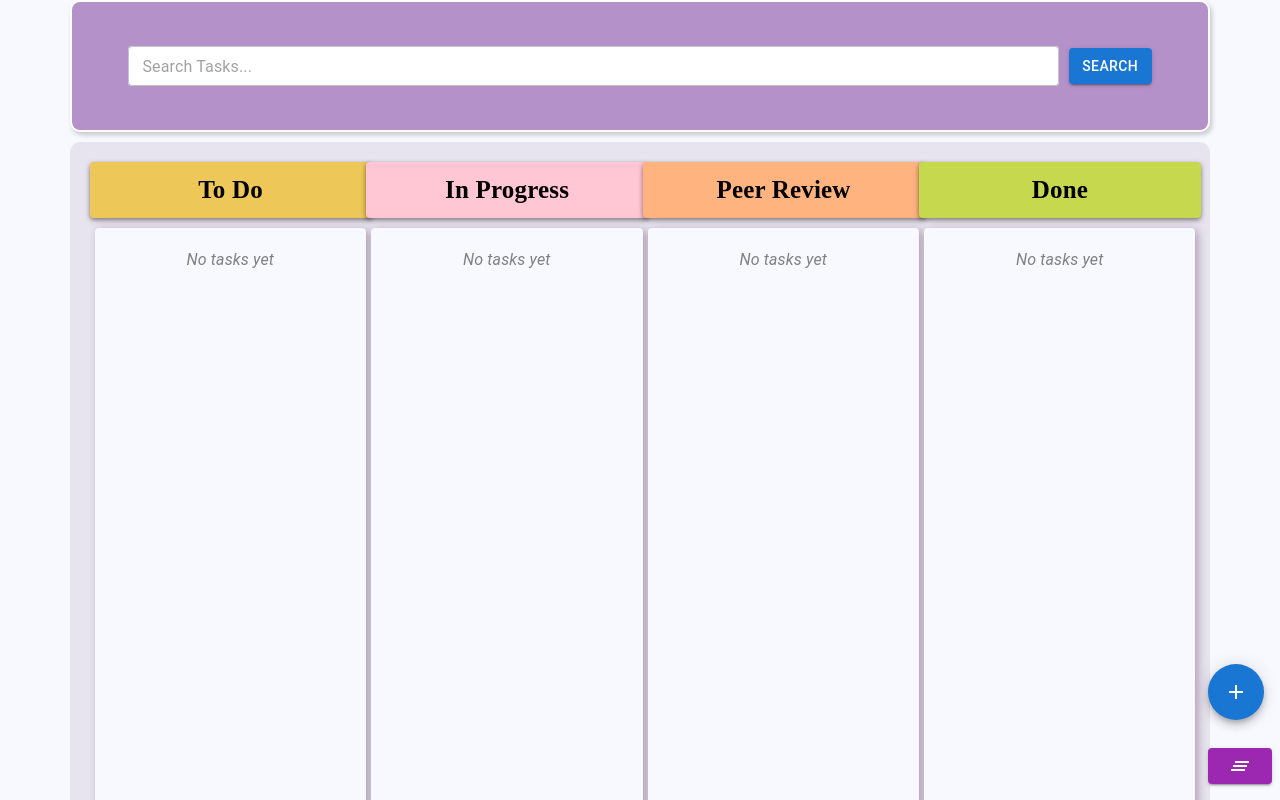
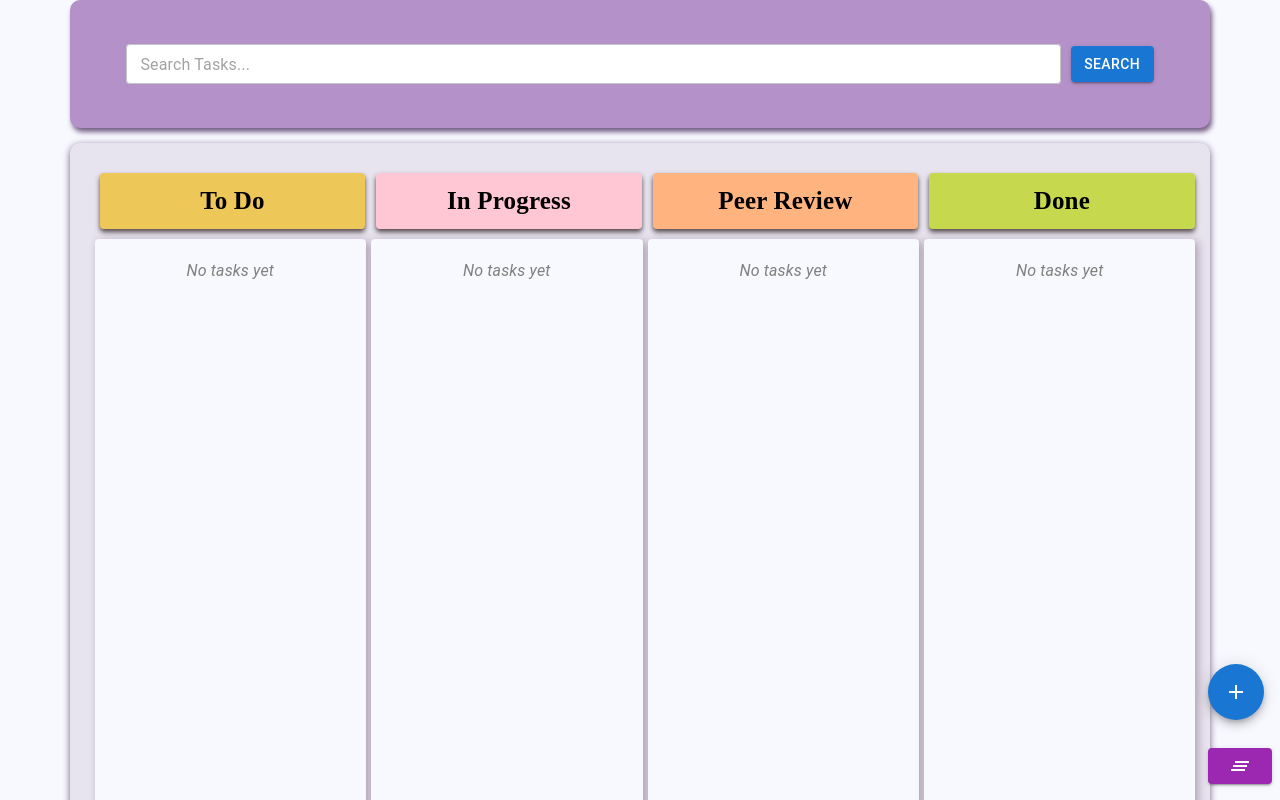
Before and after one commit to Varsha-A03/kanban-board, a React (Create React App) app: page / in a window 1280 px wide. Shown: the top 800 px of the page. Built offline with nearby package versions, Linux system fonts and the light colour scheme.

Commit message:
some css adjustments

```diff
--- a/src/components/Column.jsx
+++ b/src/components/Column.jsx
@@ -31,25 +31,29 @@ export default function Column({title,id,tasks}) {
           width:'300px',
           minHeight:'100%',
           flex:1,
-          '@media (max-height:768px)': { // mobile screens
+          '@media (max-height:768px) and (max-width: 1024px)': { // mobile screens
               width:'100%', //  full width for stacking
               minHeight:'auto',
           },
+
           }}>
         {/*colum title */}
         <Typography variant='h6' align='center'
             sx={{
               backgroundColor:titleColor,
-              boxShadow : ' 0 2px 5px rgba(19, 1, 1, 0.5)',
+              boxShadow : ' 0 3px 5px rgba(19, 1, 1, 0.7)',
               padding: '8px',
               borderRadius: '4px',
               textAlign : 'center',
-              marginBottom:'10px',
-              width:'98%',
+              margin:'10px',
+              width:'92%',
               fontSize:'25px',
               fontFamily:'serif',
               fontWeight:'bold',
-
+              '@media (max-height:768px) and (max-width: 1024px)': { // mobile screens
+              width:'97%', //  full width for stacking
+              minHeight:'auto',
+              },
 
             }} >{title}</Typography>
 
--- a/src/components/Header.jsx
+++ b/src/components/Header.jsx
@@ -28,12 +28,11 @@ export default function Header({onSearch}) {
             backgroundColor:'#B491C8',
             padding : '2rem',
             borderRadius : '10px',
-            boxShadow : ' 2px 3px 5px rgba(0, 0, 0, 0.2)',
+            boxShadow : ' 2px 4px 5px rgba(39, 7, 61, 0.63)',
             display:'flex',
             justifyContent: 'center',
-            border:'2px solid white',
             width:'89%',
-            marginBottom : '10px',
+            marginBottom : '15px',
             '@media (max-width: 768px)': {
                 width: '95%',
                 padding: '0.5rem',
--- a/src/pages/Board.jsx
+++ b/src/pages/Board.jsx
@@ -43,6 +43,8 @@ const boardStyles = {
         width:'95%',
         padding:'10px',
     },
+    boxShadow : '0px 2px 7px rgba(39, 7, 61, 0.63)',
+
     ...globalStyles,
 
   },
```
